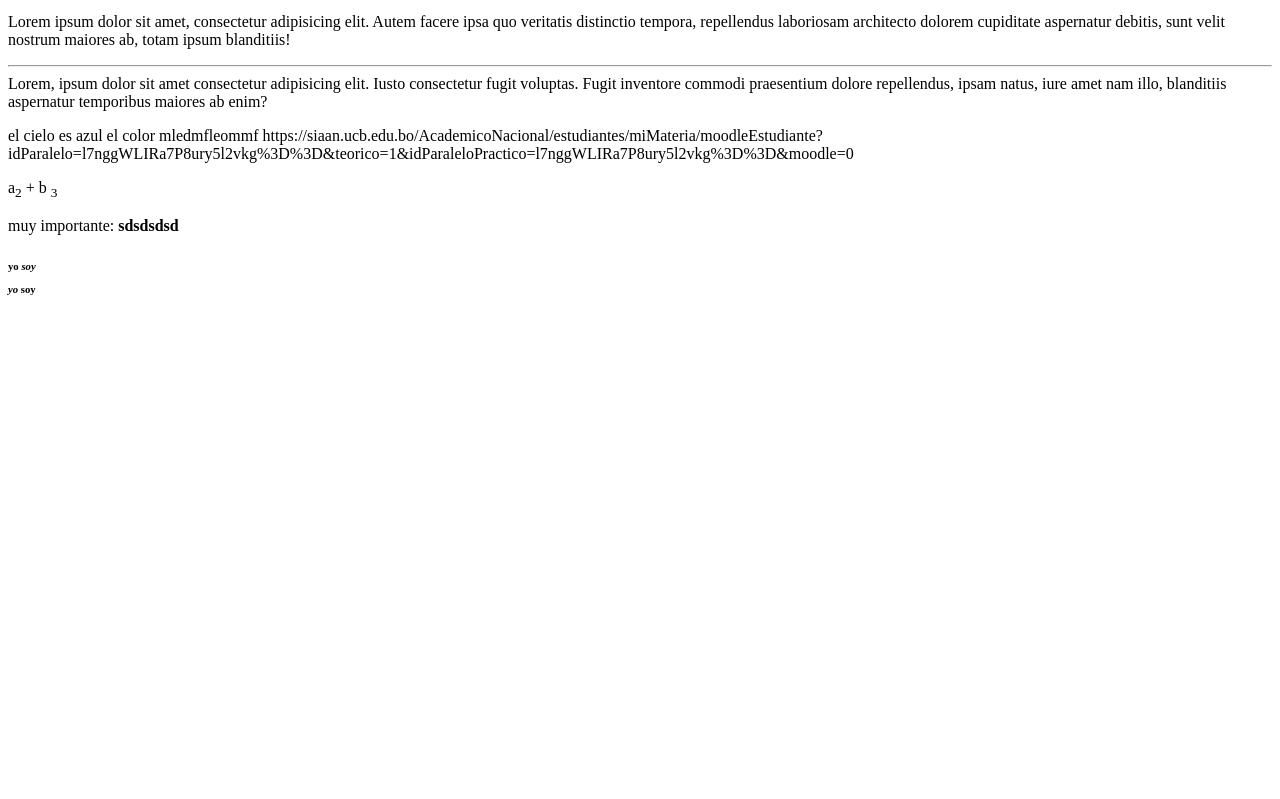
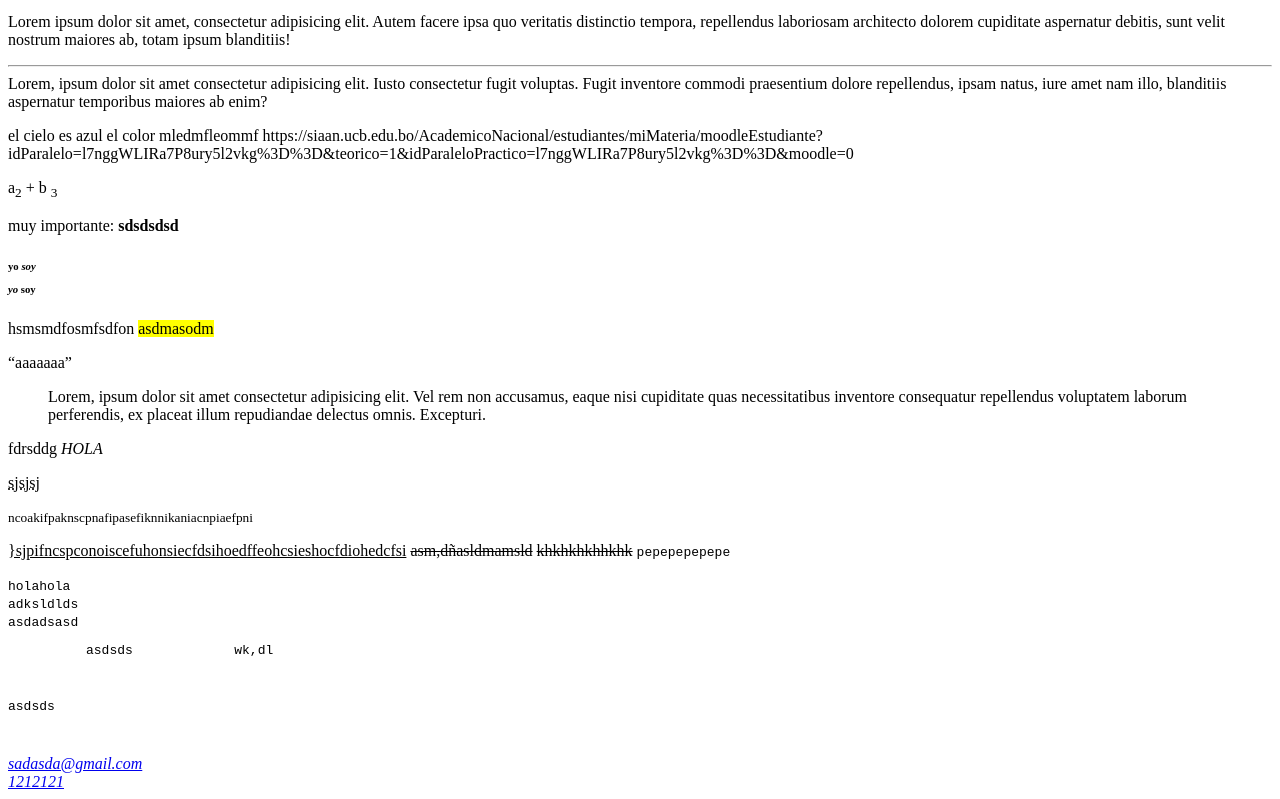
Before and after one commit to Nifarest/PAGINAS.github.io, a plain HTML site: page index.html in a window 1280 px wide. Shown: the part 626-1425 px from the top of the page. Before the commit the page ends 946 px from the top, so only its background shows below. Drawn offline with Linux system fonts and the light colour scheme.

Commit message:
initial commit

```diff
--- a/index.html
+++ b/index.html
@@ -47,5 +47,43 @@
     </p>
     <p><em>yo</em> soy</p>
 </h6>
+<p>
+    hsmsmdfosmfsdfon <mark> asdmasodm</mark>
+</p>
+<q>aaaaaaa</q>
+
+<blockquote>Lorem, ipsum dolor sit amet consectetur adipisicing elit. Vel rem non accusamus, eaque nisi cupiditate quas necessitatibus inventore consequatur repellendus voluptatem laborum perferendis, ex placeat illum repudiandae delectus omnis. Excepturi.</blockquote>
+<P>
+    fdrsddg <cite>HOLA</cite>
+</P>
+<p>
+    <abbr title="aaaaaaaa">sjsjsj</abbr>
+
+</p>
+
+<p><small>ncoakifpaknscpnafipasefiknnikaniacnpiaefpni</small>
+</p>
+<p>
+    <ins>}sjpifncspconoiscefuhonsiecfdsihoedffeohcsieshocfdiohedcfsi</ins>
+    <del>asm,dñasldmamsld</del>
+    <s>khkhkhkhhkhk</s>
+    <code>pepepepepepe</code>
+
+</p>
+<kbd>holahola</kbd> <br>
+
+<samp>adksldlds <br>
+asdadsasd</samp>
+<pre>
+<p>          asdsds             wk,dl</p>     <p>asdsds</p>
+</pre>
+<address>
+    <a href="sadasda@gmail.com">sadasda@gmail.com</a><br>
+    <a href="212121212">1212121</a>
+</address>
+
+
+
+
 </body>
 </html>
```
